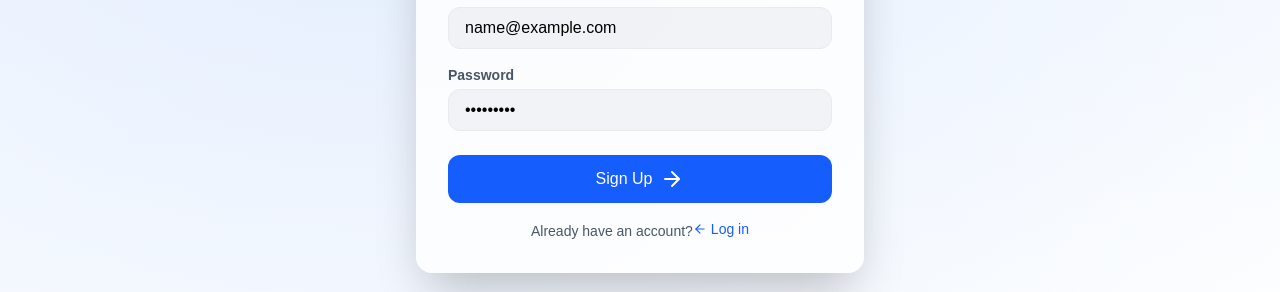
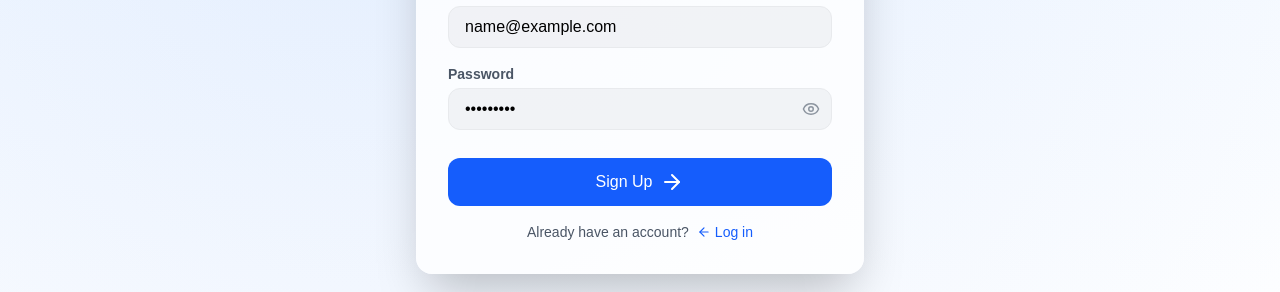
Before and after one commit to FaieqahSiddiqui/get-steady, a Next.js app: page /auth in a window 1280 px wide. Both pictures are taken after typing "name@example.com", "Sample123" into the empty fields and a click on the button "Create an account". Shown: the part 419-711 px from the top of the page. Built offline with nearby package versions, Linux system fonts and the light colour scheme.

Commit message:
updated signup-login ui

```diff
--- a/app/auth/components/SignupForm.tsx
+++ b/app/auth/components/SignupForm.tsx
@@ -1,12 +1,13 @@
 "use client";
 import React, { useState } from "react";
 import { Logo } from "@/app/components/Logo";
-import { ArrowRight, ArrowLeft } from "lucide-react";
+import { ArrowRight, ArrowLeft, Eye, EyeOff } from "lucide-react";
 
 type AuthView = "login" | "signup" | "forgot-pw";
 
 const SignupForm = () => {
   const [activeView, setActiveView] = useState<AuthView>("login");
+  const [showPW, setshowPW] = useState(false)
 
   return (
     <div className="bg-gradient-to-b from-heroBgStart to-BG p-4 w-full min-h-screen flex flex-col items-center justify-center pt-24 py-12 relative overflow-hidden">
@@ -16,19 +17,23 @@ const SignupForm = () => {
       <div className="absolute inset-0 z-0 bg-[radial-gradient(circle_at_30%_30%,rgba(59,130,246,0.1),transparent)]" />
 
       <div className="relative z-10 rounded-2xl bg-BG/80 h-fit max-w-md w-full p-6 md:p-8 shadow-2xl">
+        {/* {activeView === 'forgot-pw' ? <></>: <></>} */}
+
         <div className="text-center mb-6 space-y-1">
           <h2 className="text-xl font-bold tracking-tight">
-            {activeView === 'login'? 'Welcome Back' : 'Create Account'}
-
-            </h2>
+            {activeView === "login" ? "Welcome Back" : "Create Account"}
+          </h2>
           <p className="text-greyText">
-            {activeView === 'login'? 'Continue your journey to better habits' : 'Start your journey to better habits'}
-            </p>
+            {activeView === "login"
+              ? "Continue your journey to better habits"
+              : "Start your journey to better habits"}
+          </p>
         </div>
 
         {/* Signup/Login Form */}
         <form className="space-y-4">
           {activeView === "signup" && (
+            // Full Name Label & Input
             <div className="space-y-1 flex flex-col">
               <label
                 htmlFor="name"
@@ -46,6 +51,7 @@ const SignupForm = () => {
             </div>
           )}
 
+          {/* Email Label & Input */}
           <div className="space-y-1 flex flex-col">
             <label
               htmlFor="email"
@@ -62,19 +68,29 @@ const SignupForm = () => {
             ></input>
           </div>
 
-          <div className="space-y-1 flex flex-col">
+          {/* Password Label & Input */}
+          <div className="relative space-y-1 flex flex-col">
             <label
               htmlFor="password"
               className="block text-sm font-semibold text-greyText"
             >
               Password
             </label>
+
             <input
-              type="password"
+              type= {showPW ? 'text':'password'}
               placeholder="Enter your password"
               required
-              className="border border-lightGreyBorder py-2 px-4 rounded-xl focus:outline-none focus:ring focus:ring-blue-500 bg-lightGreyBorder/50"
+              className="border border-lightGreyBorder py-2 pl-4 pr-12 rounded-xl focus:outline-none focus:ring focus:ring-blue-500 bg-lightGreyBorder/50"
             ></input>
+
+            <button type="button"
+            aria-label="Toggle password visibility"
+            onClick={()=> setshowPW((prev)=> !prev)}
+            className="absolute right-3 top-9 text-greyText/60 hover:text-blue-500"
+            >
+            {showPW ? <EyeOff size={18}/>:<Eye size={18} />}
+            </button>
           </div>
 
           {/* Login/SignUp button */}
@@ -84,54 +100,37 @@ const SignupForm = () => {
           </button>
         </form>
 
-        <div className="mt-4 flex justify-center items-center gap-1">
-          <p className="text-sm text-greyText ">
-            {activeView === "login"
-              ?<>
-              New to GetSteady?
-
-              <button className="text-primaryBlue text-sm hover:underline transition-all inline-flex items-center gap-1 group"
-              onClick={()=> setActiveView('signup')}>
-              Create an account
+        {/* Login/signup state change */}
+        <div className="mt-4 flex justify-center items-center">
+          {activeView === "login" ? (
+            <div className="flex items-center gap-2 text-sm text-greyText">
+              <span>New to GetSteady?</span>
+              <button
+                className="text-primaryBlue hover:underline transition-all inline-flex items-center gap-1 group"
+                onClick={() => setActiveView("signup")}
+              >
+                Create an account
                 <ArrowRight
                   size={14}
                   className="transition-transform group-hover:translate-x-1"
                 />
               </button>
-              </>
-              : <>
-              Already have an account?
-
-              <button className="text-primaryBlue text-sm hover:underline transition-all inline-flex items-center gap-1 group"
-              onClick={()=> setActiveView('login')}>
-              <ArrowLeft
-                  size={14}
-                  className="transition-transform group-hover:-translate-x-1"
-                />{" "}
-                Log in
-              </button>
-              </>}
-          </p>
-
-          {/* <button className="text-primaryBlue text-sm hover:underline transition-all inline-flex items-center gap-1 group">
-            {activeView === "login" ? (
-              <>
-                Create an account
-                <ArrowRight
-                  size={14}
-                  className="transition-transform group-hover:translate-x-1"
-                />
-              </>
-            ) : (
-              <>
+            </div>
+          ) : (
+            <div className="flex items-center gap-2 text-sm text-greyText">
+              <span>Already have an account?</span>
+              <button
+                className="text-primaryBlue hover:underline transition-all inline-flex items-center gap-1 group"
+                onClick={() => setActiveView("login")}
+              >
                 <ArrowLeft
                   size={14}
                   className="transition-transform group-hover:-translate-x-1"
-                />{" "}
+                />
                 Log in
-              </>
-            )}
-          </button> */}
+              </button>
+            </div>
+          )}
         </div>
       </div>
     </div>
```
